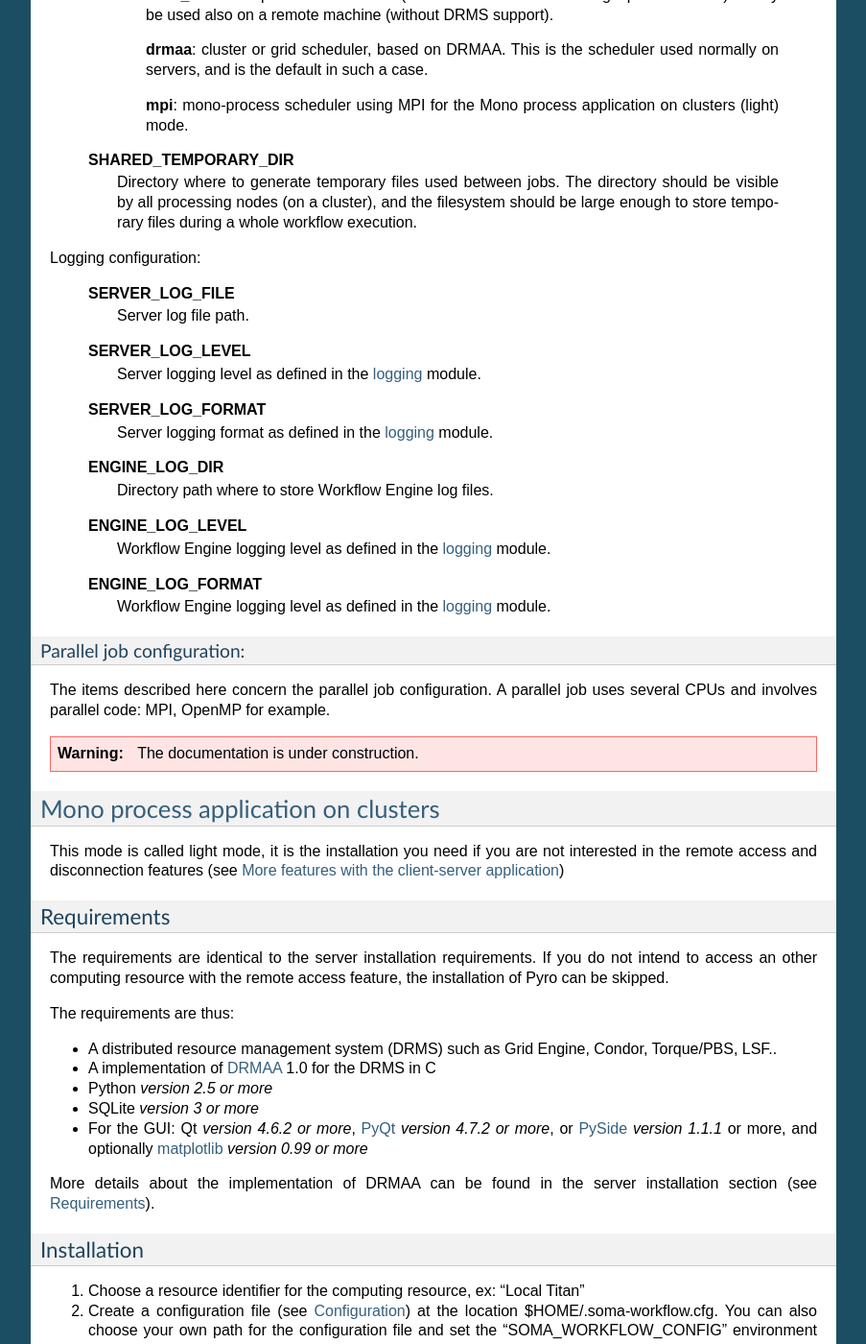
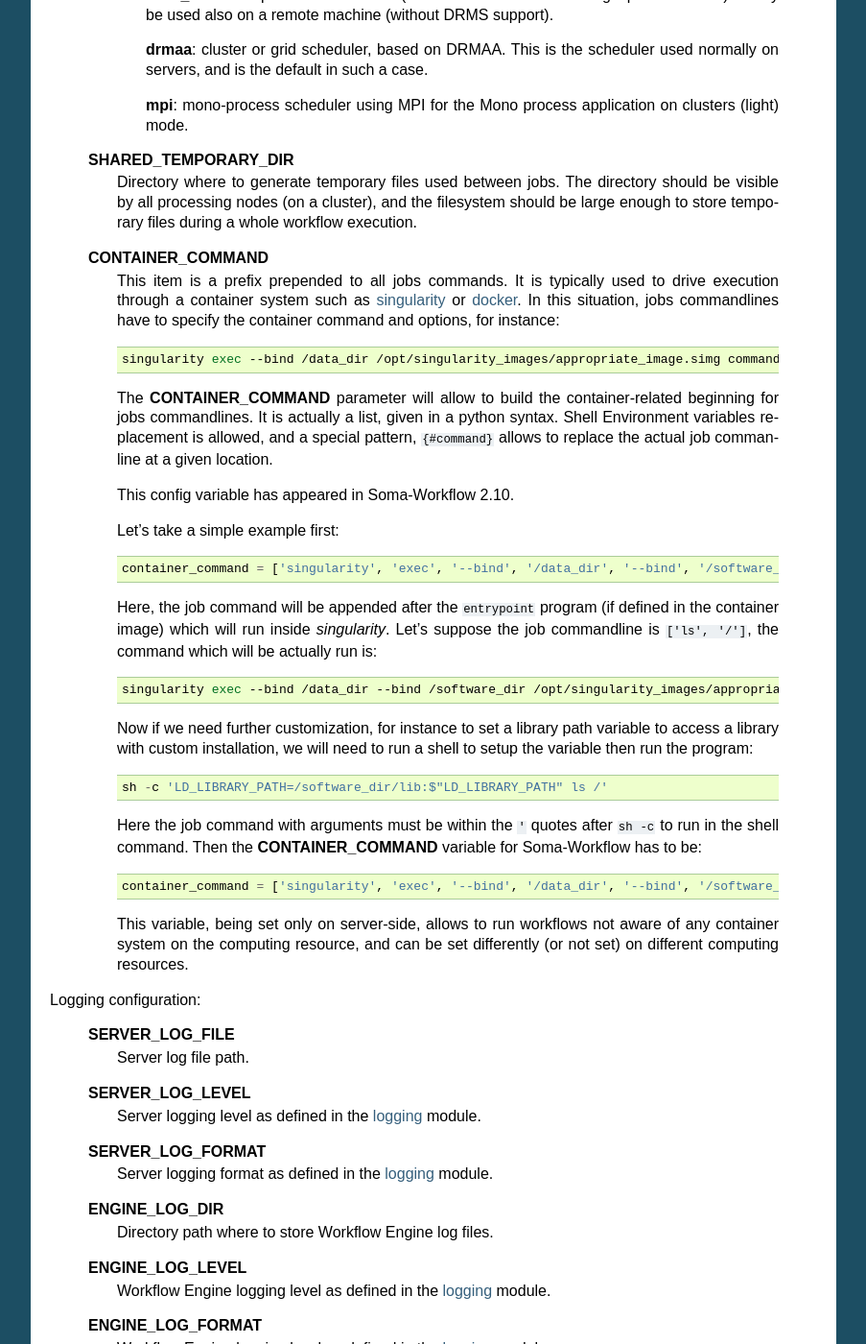
Before and after one commit to populse/soma-workflow, a Sphinx documentation site: the page built from doc/source/install_config.txt, in a window 1280 px wide and 1400 px high, scrolled down 6869 px. Shown: the whole window at 96% size, without its empty margins (198-1101 px from the left). Built offline with Sphinx 7.4.7, drawn with Linux system fonts in a browser that asks for light colours; the version number could not be read and is left out; some of the changed text lies outside the part shown.

Commit message:
added doc for new container_command option

```diff
--- a/doc/source/install_config.txt
+++ b/doc/source/install_config.txt
@@ -319,6 +319,39 @@ Configuration items optional on the server side:
   **SHARED_TEMPORARY_DIR**
     Directory where to generate temporary files used between jobs. The directory should be visible by all processing nodes (on a cluster), and the filesystem should be large enough to store temporary files during a whole workflow execution.
 
+  **CONTAINER_COMMAND**
+    This item is a prefix prepended to all jobs commands. It is typically used to drive execution through a container system such as `singularity <https://singularity.lbl.gov/>`_ or `docker <https://www.docker.com/>`_. In this situation, jobs commandlines have to specify the container command and options, for instance:
+
+    .. code-block:: bash
+
+        singularity exec --bind /data_dir /opt/singularity_images/appropriate_image.simg command_to_run arg1 arg2...
+
+    The **CONTAINER_COMMAND** parameter will allow to build the container-related beginning for jobs commandlines. It is actually a list, given in a python syntax. Shell Environment variables replacement is allowed, and a special pattern, ``{#command}`` allows to replace the actual job commanline at a given location.
+
+    This config variable has appeared in Soma-Workflow 2.10.
+
+    Let's take a simple example first::
+
+        container_command = ['singularity', 'exec', '--bind', '/data_dir', '--bind', '/software_dir', '/opt/singularity_images/appropriate_image.simg', 'entrypoint']
+
+    Here, the job command will be appended after the ``entrypoint`` program (if defined in the container image) which will run inside *singularity*. Let's suppose the job commandline is ``['ls', '/']``, the command which will be actually run is:
+
+    .. code-block:: bash
+
+        singularity exec --bind /data_dir --bind /software_dir /opt/singularity_images/appropriate_image.simg entrypoint ls /
+
+    Now if we need further customization, for instance to set a library path variable to access a library with custom installation, we will need to run a shell to setup the variable then run the program:
+
+    .. code-block::
+
+        sh -c 'LD_LIBRARY_PATH=/software_dir/lib:$"LD_LIBRARY_PATH" ls /'
+
+    Here the job command with arguments must be within the ``'`` quotes after ``sh -c`` to run in the shell command. Then the **CONTAINER_COMMAND** variable for Soma-Workflow has to be::
+
+        container_command = ['singularity', 'exec', '--bind', '/data_dir', '--bind', '/software_dir', '/opt/singularity_images/appropriate_image.simg', 'sh', '-c', 'LD_LIBRARY_PATH="/ software_dir/lib:$LD_LIBRARY_PATH" entrypoint {#command}']
+
+    This variable, being set only on server-side, allows to run workflows not aware of any container system on the computing resource, and can be set differently (or not set) on different computing resources.
+
 Logging configuration:
 
   **SERVER_LOG_FILE**
```
